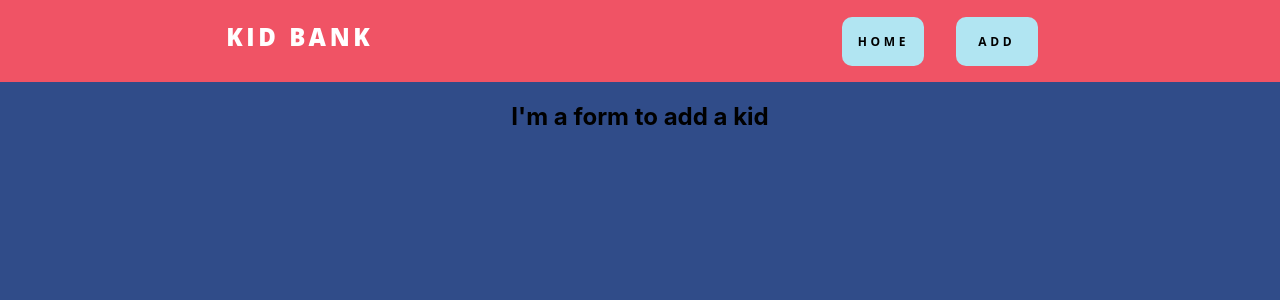
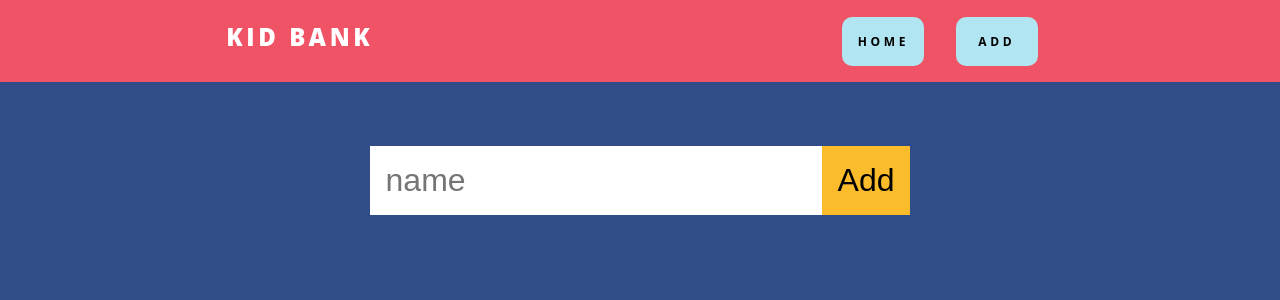
Before and after one commit to mbenson3434/kid-bank, a React (Create React App) app: page /add-kid in a window 1280 px wide. Shown: the top 300 px of the page. Built offline with nearby package versions, Linux system fonts and the light colour scheme.

Commit message:
Added List

```diff
--- a/src/App.js
+++ b/src/App.js
@@ -1,4 +1,4 @@
-import logo from './logo.svg';
+import React, { useState } from 'react';
 import './App.css';
 import Header from './components/Header';
 import { BrowserRouter as Router, Switch, Route } from "react-router-dom";
@@ -8,18 +8,18 @@ import KidList from './components/KidList';
 //WHY IS IT STARTING ON ADD KID?
 
 function App() {
-
+  const [kidList, setKidList] = useState([]);
   return (
     <div className="App">
       <Router>
         <Header />
 
         <Route exact path="/" component={KidList}>
-          <KidList />
+          <KidList kidList={kidList} />
         </Route>
 
         <Route exact path="/add-kid" component={AddKid}>
-          <AddKid />
+          <AddKid kidList={kidList} setKidList={setKidList} />
         </Route>
 
       </Router>
--- a/src/components/AddKid.js
+++ b/src/components/AddKid.js
@@ -1,13 +1,78 @@
-import React from 'react';
-
+import React, { useState } from 'react';
+import { useHistory } from 'react-router-dom';
+import styled from 'styled-components';
 // Need a form to add a kid to the main page
 
-const AddKid = () => {
+// --- Styled Components ---
+const StyledForm = styled.div `
+
+input {
+    padding: 1rem;
+    font-size: 2rem;
+    text-align: left;
+    margin-top: 4rem;
+    border: none;
+}
+
+button {
+  padding: 1rem;
+  font-size: 2rem;
+  background-color: #FABC2A;
+  border: none;
+}
+
+button:active {
+    outline: none;
+}
+
+button:hover {
+    background-color: #FAC64C;
+}
+
+
+
+` // --- Styled Components ---
+const initialValues = {
+        name: '',
+        balance: 0
+    }
+
+const AddKid = ({ kidList, setKidList }) => {
+
+    const [formValues, setFormValues] = useState(initialValues);
+    const { push } = useHistory();
+
+    const handleChanges = (e) => {
+        setFormValues({
+            ...formValues,
+            [e.target.name]: e.target.value
+            })
+    }
+
+    const submit = (e) => {
+        e.preventDefault();
+        setKidList([
+            ...kidList,
+            formValues
+        ])
+        console.log(kidList);
+        localStorage.setItem("kidList", JSON.stringify(kidList));
+        push("/");
+    }
 
     return (
-        <div>
-           <h2> I'm a form to add a kid </h2>
-        </div>
+        <StyledForm>
+            <form onSubmit={submit}>
+                <input
+                type="text"
+                name="name"
+                placeholder="name"
+                value={formValues.name}
+                onChange={handleChanges}
+                />
+                <button>Add</button>
+            </form>
+        </StyledForm>
     )
 }
 
--- a/src/components/Kid.js
+++ b/src/components/Kid.js
@@ -1,3 +1,61 @@
+import React, { useState } from 'react';
+import styled from 'styled-components';
+
+//Add a div that displays a kid, total $ in bank and lets them add $1 or subtract $1 by clicking on the pictures of the one dollar bill.
+const StyledKid = styled.div `
+
+    display: flex;
+    flex-direction: column;
+    margin: 2rem;
+    border-radius: 10px;
+    font-size: 2rem;
+    background-color: #FABC2A;
+
+    :hover {
+        background-color: #FAC64C;
+    }
+
+    .not-selected {
+        display: none;
+    }
+    .selected {
+        padding: 3rem;
+    }
+
+    #kid {
+        display: flex;
+        justify-content: space-around;
+    }
+    .img {
+        border-radius: 5px;
+        width: 35%
+    }
 
 
-//Add a div that displays a kid, total $ in bank and lets them add $1 or subtract $1 by clicking on the pictures of the one dollar bill.
+
+`
+const Kid = ({ kid }) => {
+    const [selected, setSelected] = useState(false);
+
+    const toggleSelected = () => {
+        setSelected(!selected);
+    }
+
+    return (
+        <StyledKid onClick={toggleSelected}>
+            <div id='kid'>
+                <h3>{kid.name}</h3>
+                <h3>{kid.balance}</h3>
+            </div>
+            <div id="add-money">
+            {
+               <div className={`${selected ? "selected" : 'not-selected'}`}>
+                   <img className="img" src="/dollarbill.png" alt="" />
+               </div>
+            }
+            </div>
+        </StyledKid>
+    )
+};
+
+export default Kid;
--- a/src/components/KidList.js
+++ b/src/components/KidList.js
@@ -1,12 +1,18 @@
-
+import Kid from './Kid';
 
 // Display a list of current kids
 
-const KidList = () => {
+const KidList = ({ kidList }) => {
 
     return (
         <div>
-            <h2>I'm a list of kid bank divs</h2>
+            {
+                kidList.map((kid, index) =>{
+                    return <Kid key={index} kid={kid}/>
+                })
+            }
+
+            <h2>{kidList.name}</h2>
         </div>
     )
 }
```
Also changed, not shown: public/dollarbill.png (added), src/App.css (line endings or trailing spaces).
